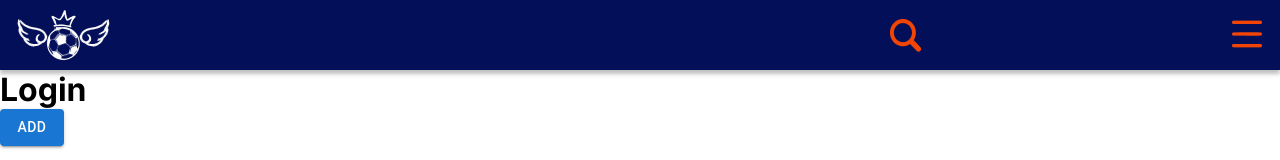
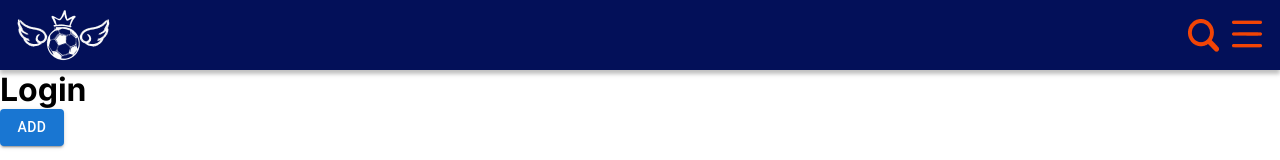
Before and after one commit to m3-grupo3-PatrocineUmAtleta/patrocine-um-atleta, a React (Vite) app: page / in a window 1280 px wide. Shown: the top 160 px of the page. Built offline with nearby package versions, Linux system fonts and the light colour scheme.

Commit message:
fix: searchInput

```diff
--- a/src/components/Header/index.tsx
+++ b/src/components/Header/index.tsx
@@ -12,7 +12,7 @@ export const Header = () => {
   const [openHamburguer, setOpenHamburguer] = useState(false);
   const [openSearch, setOpenSearch] = useState(false);
 
-  return (
+  return !openSearch ? (
     <StyledHeader>
       <img src={logo} alt="" />
       <div>
@@ -32,15 +32,16 @@ export const Header = () => {
       {openHamburguer && (
         <div className="dropBox">
           <nav>
-            <Link to={"/"}>Sobre</Link>
-
+            <Link to={"/"}>Sobre nós</Link>
             <Link to={"/login"}>Login</Link>
-
             <Link to={"/register"}>Cadastre-se</Link>
           </nav>
         </div>
       )}
-      {openSearch && (
+    </StyledHeader>
+  ) : (
+    <StyledHeader>
+      <img src={logo} alt="" />
       <div className="searchInput">
         <button
           className="searchButton"
@@ -50,7 +51,15 @@ export const Header = () => {
         </button>
         <input type="text" />
       </div>
-      )}
+      <div>
+        <button
+          className="hamburguerButton"
+          onClick={() => setOpenHamburguer(!openHamburguer)}
+        >
+          <img src={!openHamburguer ? hamburguer : hamburguerClose} alt="" />
+        </button>
+      </div>
+      {openHamburguer && <div className="dropBox"></div>}
     </StyledHeader>
   );
 };
--- a/src/components/Header/style.ts
+++ b/src/components/Header/style.ts
@@ -10,12 +10,14 @@ export const StyledHeader = styled.header`
   align-items: center;
   padding: 10px 16px;
   position: relative;
+  gap: 1rem;
 
   div {
-    width: 30%;
     display: flex;
     justify-content: space-between;
+    gap: 12px;
   }
+
   div button {
     display: flex;
     justify-content: space-between;
@@ -24,13 +26,11 @@ export const StyledHeader = styled.header`
     background-color: transparent;
   }
   .searchInput {
-    position: absolute;
-    top: 12px;
-    right: -39%;
-    width: 100%;
-    z-index: 22;
+    position: relative;
+    height: 50px;
+
     input {
-      width: 140px;
+      width: 120px;
       height: 46px;
       background-color: var(--color-primary-50);
       border: none;
@@ -41,8 +41,8 @@ export const StyledHeader = styled.header`
     button {
       position: absolute;
       z-index: 1;
-      right: 280px;
       top: 10px;
+      left: 10px;
     }
   }
   .dropBox {
```
Lines whose indentation alone changed are shown as unchanged.
